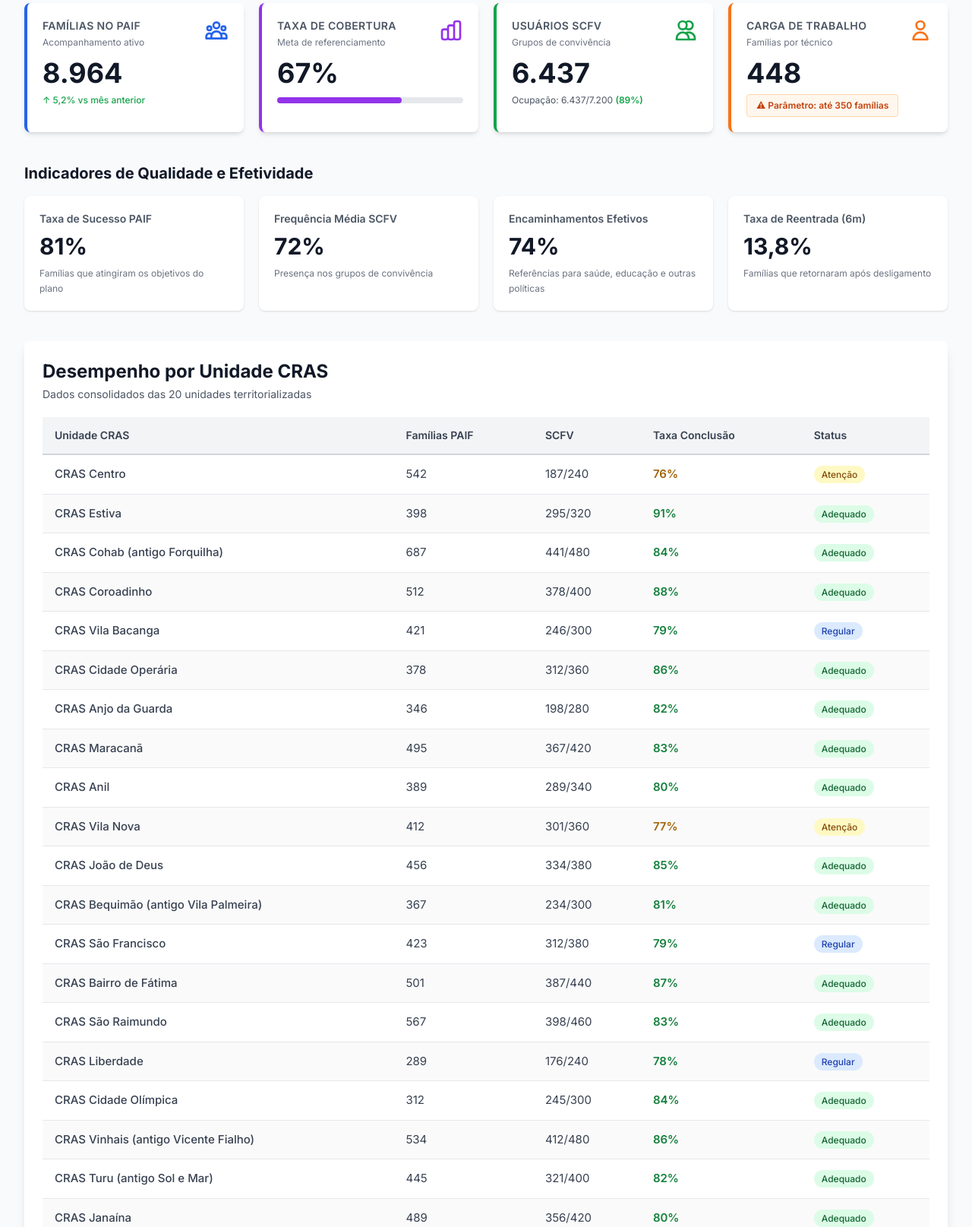
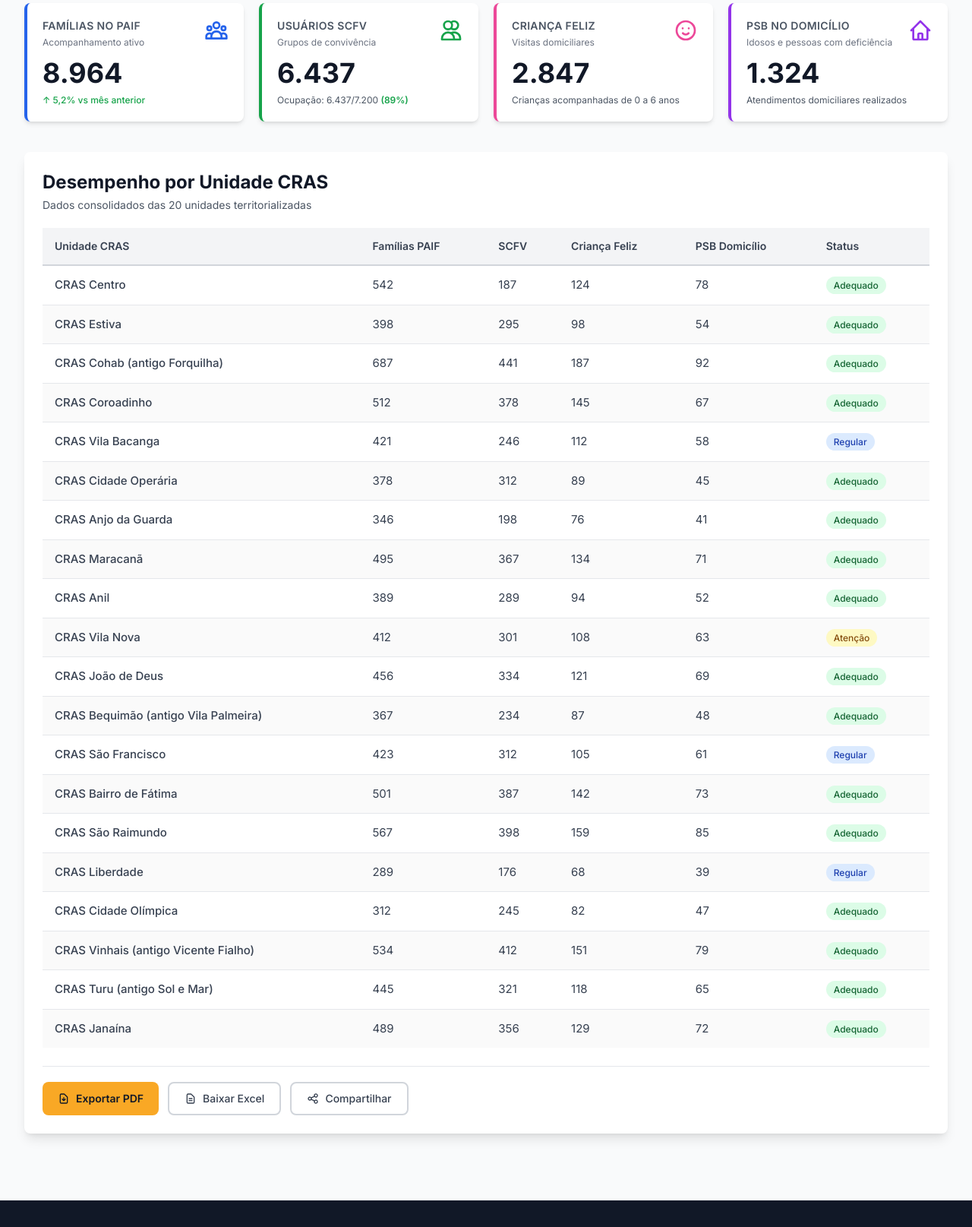
Before and after one commit to Jurandy1/siteteste, a plain HTML site: page index.html in a window 1280 px wide. Shown: the part 338-1953 px from the top of the page at 76% size. Drawn offline with nearby package versions, Linux system fonts and the light colour scheme.

Commit message:
Update index.html

```diff
--- a/index.html
+++ b/index.html
@@ -124,9 +124,9 @@
         </div>
 
         <!-- Cards de indicadores principais -->
-        <div class="grid grid-cols-1 sm:grid-cols-2 lg:grid-cols-4 gap-5 mb-8">
+        <div class="grid grid-cols-1 sm:grid-cols-2 lg:grid-cols-4 gap-5 mb-10">
 
-            <!-- Indicador 1 -->
+            <!-- Indicador 1: Famílias PAIF -->
             <div class="bg-white rounded-lg shadow-md p-5 card-kpi border-l-4 border-blue-600">
                 <div class="flex justify-between items-start mb-3">
                     <div class="flex-1">
@@ -143,26 +143,7 @@
                 </div>
             </div>
 
-            <!-- Indicador 2 -->
-            <div class="bg-white rounded-lg shadow-md p-5 card-kpi border-l-4 border-purple-600">
-                <div class="flex justify-between items-start mb-3">
-                    <div class="flex-1">
-                        <p class="text-sm font-semibold text-gray-600 uppercase tracking-wide">Taxa de Cobertura</p>
-                        <p class="text-xs text-gray-500 mt-1">Meta de referenciamento</p>
-                    </div>
-                    <svg class="w-8 h-8 text-purple-600 flex-shrink-0" fill="none" stroke="currentColor" viewBox="0 0 24 24">
-                        <path stroke-linecap="round" stroke-linejoin="round" stroke-width="2" d="M9 19v-6a2 2 0 00-2-2H5a2 2 0 00-2 2v6a2 2 0 002 2h2a2 2 0 002-2zm0 0V9a2 2 0 012-2h2a2 2 0 012 2v10m-6 0a2 2 0 002 2h2a2 2 0 002-2m0 0V5a2 2 0 012-2h2a2 2 0 012 2v14a2 2 0 01-2 2h-2a2 2 0 01-2-2z"/>
-                    </svg>
-                </div>
-                <div>
-                    <p class="text-4xl font-bold text-gray-900">67%</p>
-                    <div class="w-full bg-gray-200 rounded-full h-2 mt-3">
-                        <div class="bg-purple-600 h-2 rounded-full transition-all duration-500" style="width: 67%"></div>
-                    </div>
-                </div>
-            </div>
-
-            <!-- Indicador 3 -->
+            <!-- Indicador 2: Usuários SCFV -->
             <div class="bg-white rounded-lg shadow-md p-5 card-kpi border-l-4 border-green-600">
                 <div class="flex justify-between items-start mb-3">
                     <div class="flex-1">
@@ -179,53 +160,38 @@
                 </div>
             </div>
 
-            <!-- Indicador 4 -->
-            <div class="bg-white rounded-lg shadow-md p-5 card-kpi border-l-4 border-orange-500">
+            <!-- Indicador 3: Programa Criança Feliz -->
+            <div class="bg-white rounded-lg shadow-md p-5 card-kpi border-l-4 border-pink-500">
                 <div class="flex justify-between items-start mb-3">
                     <div class="flex-1">
-                        <p class="text-sm font-semibold text-gray-600 uppercase tracking-wide">Carga de Trabalho</p>
-                        <p class="text-xs text-gray-500 mt-1">Famílias por técnico</p>
+                        <p class="text-sm font-semibold text-gray-600 uppercase tracking-wide">Criança Feliz</p>
+                        <p class="text-xs text-gray-500 mt-1">Visitas domiciliares</p>
                     </div>
-                    <svg class="w-8 h-8 text-orange-500 flex-shrink-0" fill="none" stroke="currentColor" viewBox="0 0 24 24">
-                        <path stroke-linecap="round" stroke-linejoin="round" stroke-width="2" d="M16 7a4 4 0 11-8 0 4 4 0 018 0zM12 14a7 7 0 00-7 7h14a7 7 0 00-7-7z"/>
+                    <svg class="w-8 h-8 text-pink-500 flex-shrink-0" fill="none" stroke="currentColor" viewBox="0 0 24 24">
+                        <path stroke-linecap="round" stroke-linejoin="round" stroke-width="2" d="M14.828 14.828a4 4 0 01-5.656 0M9 10h.01M15 10h.01M21 12a9 9 0 11-18 0 9 9 0 0118 0z"/>
                     </svg>
                 </div>
                 <div>
-                    <p class="text-4xl font-bold text-gray-900">448</p>
-                    <div class="bg-orange-50 border border-orange-200 px-3 py-1.5 rounded text-xs mt-2 inline-block">
-                        <span class="text-orange-700 font-semibold">⚠ Parâmetro: até 350 famílias</span>
-                    </div>
+                    <p class="text-4xl font-bold text-gray-900">2.847</p>
+                    <p class="text-xs text-gray-600 mt-2">Crianças acompanhadas de 0 a 6 anos</p>
                 </div>
             </div>
-        </div>
 
-        <!-- Indicadores secundários -->
-        <h3 class="text-xl font-bold text-gray-900 mb-4 mt-10">Indicadores de Qualidade e Efetividade</h3>
-
-        <div class="grid grid-cols-1 sm:grid-cols-2 lg:grid-cols-4 gap-5 mb-10">
-
-            <div class="bg-white rounded-lg shadow p-5">
-                <p class="text-sm text-gray-600 font-semibold mb-1">Taxa de Sucesso PAIF</p>
-                <p class="text-3xl font-bold text-gray-900 mt-2">81%</p>
-                <p class="text-xs text-gray-500 mt-2 leading-relaxed">Famílias que atingiram os objetivos do plano</p>
-            </div>
-
-            <div class="bg-white rounded-lg shadow p-5">
-                <p class="text-sm text-gray-600 font-semibold mb-1">Frequência Média SCFV</p>
-                <p class="text-3xl font-bold text-gray-900 mt-2">72%</p>
-                <p class="text-xs text-gray-500 mt-2 leading-relaxed">Presença nos grupos de convivência</p>
-            </div>
-
-            <div class="bg-white rounded-lg shadow p-5">
-                <p class="text-sm text-gray-600 font-semibold mb-1">Encaminhamentos Efetivos</p>
-                <p class="text-3xl font-bold text-gray-900 mt-2">74%</p>
-                <p class="text-xs text-gray-500 mt-2 leading-relaxed">Referências para saúde, educação e outras políticas</p>
-            </div>
-
-            <div class="bg-white rounded-lg shadow p-5">
-                <p class="text-sm text-gray-600 font-semibold mb-1">Taxa de Reentrada (6m)</p>
-                <p class="text-3xl font-bold text-gray-900 mt-2">13,8%</p>
-                <p class="text-xs text-gray-500 mt-2 leading-relaxed">Famílias que retornaram após desligamento</p>
+            <!-- Indicador 4: PSB no Domicílio -->
+            <div class="bg-white rounded-lg shadow-md p-5 card-kpi border-l-4 border-purple-600">
+                <div class="flex justify-between items-start mb-3">
+                    <div class="flex-1">
+                        <p class="text-sm font-semibold text-gray-600 uppercase tracking-wide">PSB no Domicílio</p>
+                        <p class="text-xs text-gray-500 mt-1">Idosos e pessoas com deficiência</p>
+                    </div>
+                    <svg class="w-8 h-8 text-purple-600 flex-shrink-0" fill="none" stroke="currentColor" viewBox="0 0 24 24">
+                        <path stroke-linecap="round" stroke-linejoin="round" stroke-width="2" d="M3 12l2-2m0 0l7-7 7 7M5 10v10a1 1 0 001 1h3m10-11l2 2m-2-2v10a1 1 0 01-1 1h-3m-6 0a1 1 0 001-1v-4a1 1 0 011-1h2a1 1 0 011 1v4a1 1 0 001 1m-6 0h6"/>
+                    </svg>
+                </div>
+                <div>
+                    <p class="text-4xl font-bold text-gray-900">1.324</p>
+                    <p class="text-xs text-gray-600 mt-2">Atendimentos domiciliares realizados</p>
+                </div>
             </div>
         </div>
 
@@ -246,7 +212,8 @@
                                 <th class="text-left py-3.5 px-4 font-semibold text-gray-700 text-sm">Unidade CRAS</th>
                                 <th class="text-left py-3.5 px-4 font-semibold text-gray-700 text-sm">Famílias PAIF</th>
                                 <th class="text-left py-3.5 px-4 font-semibold text-gray-700 text-sm">SCFV</th>
-                                <th class="text-left py-3.5 px-4 font-semibold text-gray-700 text-sm">Taxa Conclusão</th>
+                                <th class="text-left py-3.5 px-4 font-semibold text-gray-700 text-sm">Criança Feliz</th>
+                                <th class="text-left py-3.5 px-4 font-semibold text-gray-700 text-sm">PSB Domicílio</th>
                                 <th class="text-left py-3.5 px-4 font-semibold text-gray-700 text-sm">Status</th>
                             </tr>
                         </thead>
@@ -254,141 +221,161 @@
                             <tr class="border-b border-gray-200">
                                 <td class="py-3.5 px-4 font-medium">CRAS Centro</td>
                                 <td class="py-3.5 px-4">542</td>
-                                <td class="py-3.5 px-4">187/240</td>
-                                <td class="py-3.5 px-4"><span class="font-semibold text-yellow-700">76%</span></td>
-                                <td class="py-3.5 px-4"><span class="text-xs bg-yellow-100 text-yellow-800 px-2.5 py-1 rounded-full font-medium">Atenção</span></td>
+                                <td class="py-3.5 px-4">187</td>
+                                <td class="py-3.5 px-4">124</td>
+                                <td class="py-3.5 px-4">78</td>
+                                <td class="py-3.5 px-4"><span class="text-xs bg-green-100 text-green-800 px-2.5 py-1 rounded-full font-medium">Adequado</span></td>
                             </tr>
                             <tr class="border-b border-gray-200">
                                 <td class="py-3.5 px-4 font-medium">CRAS Estiva</td>
                                 <td class="py-3.5 px-4">398</td>
-                                <td class="py-3.5 px-4">295/320</td>
-                                <td class="py-3.5 px-4"><span class="font-semibold text-green-700">91%</span></td>
+                                <td class="py-3.5 px-4">295</td>
+                                <td class="py-3.5 px-4">98</td>
+                                <td class="py-3.5 px-4">54</td>
                                 <td class="py-3.5 px-4"><span class="text-xs bg-green-100 text-green-800 px-2.5 py-1 rounded-full font-medium">Adequado</span></td>
                             </tr>
                             <tr class="border-b border-gray-200">
                                 <td class="py-3.5 px-4 font-medium">CRAS Cohab (antigo Forquilha)</td>
                                 <td class="py-3.5 px-4">687</td>
-                                <td class="py-3.5 px-4">441/480</td>
-                                <td class="py-3.5 px-4"><span class="font-semibold text-green-700">84%</span></td>
+                                <td class="py-3.5 px-4">441</td>
+                                <td class="py-3.5 px-4">187</td>
+                                <td class="py-3.5 px-4">92</td>
                                 <td class="py-3.5 px-4"><span class="text-xs bg-green-100 text-green-800 px-2.5 py-1 rounded-full font-medium">Adequado</span></td>
                             </tr>
                             <tr class="border-b border-gray-200">
                                 <td class="py-3.5 px-4 font-medium">CRAS Coroadinho</td>
                                 <td class="py-3.5 px-4">512</td>
-                                <td class="py-3.5 px-4">378/400</td>
-                                <td class="py-3.5 px-4"><span class="font-semibold text-green-700">88%</span></td>
+                                <td class="py-3.5 px-4">378</td>
+                                <td class="py-3.5 px-4">145</td>
+                                <td class="py-3.5 px-4">67</td>
                                 <td class="py-3.5 px-4"><span class="text-xs bg-green-100 text-green-800 px-2.5 py-1 rounded-full font-medium">Adequado</span></td>
                             </tr>
                             <tr class="border-b border-gray-200">
                                 <td class="py-3.5 px-4 font-medium">CRAS Vila Bacanga</td>
                                 <td class="py-3.5 px-4">421</td>
-                                <td class="py-3.5 px-4">246/300</td>
-                                <td class="py-3.5 px-4"><span class="font-semibold text-green-700">79%</span></td>
+                                <td class="py-3.5 px-4">246</td>
+                                <td class="py-3.5 px-4">112</td>
+                                <td class="py-3.5 px-4">58</td>
                                 <td class="py-3.5 px-4"><span class="text-xs bg-blue-100 text-blue-800 px-2.5 py-1 rounded-full font-medium">Regular</span></td>
                             </tr>
                             <tr class="border-b border-gray-200">
                                 <td class="py-3.5 px-4 font-medium">CRAS Cidade Operária</td>
                                 <td class="py-3.5 px-4">378</td>
-                                <td class="py-3.5 px-4">312/360</td>
-                                <td class="py-3.5 px-4"><span class="font-semibold text-green-700">86%</span></td>
+                                <td class="py-3.5 px-4">312</td>
+                                <td class="py-3.5 px-4">89</td>
+                                <td class="py-3.5 px-4">45</td>
                                 <td class="py-3.5 px-4"><span class="text-xs bg-green-100 text-green-800 px-2.5 py-1 rounded-full font-medium">Adequado</span></td>
                             </tr>
                             <tr class="border-b border-gray-200">
                                 <td class="py-3.5 px-4 font-medium">CRAS Anjo da Guarda</td>
                                 <td class="py-3.5 px-4">346</td>
-                                <td class="py-3.5 px-4">198/280</td>
-                                <td class="py-3.5 px-4"><span class="font-semibold text-green-700">82%</span></td>
+                                <td class="py-3.5 px-4">198</td>
+                                <td class="py-3.5 px-4">76</td>
+                                <td class="py-3.5 px-4">41</td>
                                 <td class="py-3.5 px-4"><span class="text-xs bg-green-100 text-green-800 px-2.5 py-1 rounded-full font-medium">Adequado</span></td>
                             </tr>
                             <tr class="border-b border-gray-200">
                                 <td class="py-3.5 px-4 font-medium">CRAS Maracanã</td>
                                 <td class="py-3.5 px-4">495</td>
-                                <td class="py-3.5 px-4">367/420</td>
-                                <td class="py-3.5 px-4"><span class="font-semibold text-green-700">83%</span></td>
+                                <td class="py-3.5 px-4">367</td>
+                                <td class="py-3.5 px-4">134</td>
+                                <td class="py-3.5 px-4">71</td>
                                 <td class="py-3.5 px-4"><span class="text-xs bg-green-100 text-green-800 px-2.5 py-1 rounded-full font-medium">Adequado</span></td>
                             </tr>
                             <tr class="border-b border-gray-200">
                                 <td class="py-3.5 px-4 font-medium">CRAS Anil</td>
                                 <td class="py-3.5 px-4">389</td>
-                                <td class="py-3.5 px-4">289/340</td>
-                                <td class="py-3.5 px-4"><span class="font-semibold text-green-700">80%</span></td>
+                                <td class="py-3.5 px-4">289</td>
+                                <td class="py-3.5 px-4">94</td>
+                                <td class="py-3.5 px-4">52</td>
                                 <td class="py-3.5 px-4"><span class="text-xs bg-green-100 text-green-800 px-2.5 py-1 rounded-full font-medium">Adequado</span></td>
                             </tr>
                             <tr class="border-b border-gray-200">
                                 <td class="py-3.5 px-4 font-medium">CRAS Vila Nova</td>
                                 <td class="py-3.5 px-4">412</td>
-                                <td class="py-3.5 px-4">301/360</td>
-                                <td class="py-3.5 px-4"><span class="font-semibold text-yellow-700">77%</span></td>
+                                <td class="py-3.5 px-4">301</td>
+                                <td class="py-3.5 px-4">108</td>
+                                <td class="py-3.5 px-4">63</td>
                                 <td class="py-3.5 px-4"><span class="text-xs bg-yellow-100 text-yellow-800 px-2.5 py-1 rounded-full font-medium">Atenção</span></td>
                             </tr>
                             <tr class="border-b border-gray-200">
                                 <td class="py-3.5 px-4 font-medium">CRAS João de Deus</td>
                                 <td class="py-3.5 px-4">456</td>
-                                <td class="py-3.5 px-4">334/380</td>
-                                <td class="py-3.5 px-4"><span class="font-semibold text-green-700">85%</span></td>
+                                <td class="py-3.5 px-4">334</td>
+                                <td class="py-3.5 px-4">121</td>
+                                <td class="py-3.5 px-4">69</td>
                                 <td class="py-3.5 px-4"><span class="text-xs bg-green-100 text-green-800 px-2.5 py-1 rounded-full font-medium">Adequado</span></td>
                             </tr>
                             <tr class="border-b border-gray-200">
                                 <td class="py-3.5 px-4 font-medium">CRAS Bequimão (antigo Vila Palmeira)</td>
                                 <td class="py-3.5 px-4">367</td>
-                                <td class="py-3.5 px-4">234/300</td>
-                                <td class="py-3.5 px-4"><span class="font-semibold text-green-700">81%</span></td>
+                                <td class="py-3.5 px-4">234</td>
+                                <td class="py-3.5 px-4">87</td>
+                                <td class="py-3.5 px-4">48</td>
                                 <td class="py-3.5 px-4"><span class="text-xs bg-green-100 text-green-800 px-2.5 py-1 rounded-full font-medium">Adequado</span></td>
                             </tr>
                             <tr class="border-b border-gray-200">
                                 <td class="py-3.5 px-4 font-medium">CRAS São Francisco</td>
                                 <td class="py-3.5 px-4">423</td>
-                                <td class="py-3.5 px-4">312/380</td>
-                                <td class="py-3.5 px-4"><span class="font-semibold text-green-700">79%</span></td>
+                                <td class="py-3.5 px-4">312</td>
+                                <td class="py-3.5 px-4">105</td>
+                                <td class="py-3.5 px-4">61</td>
                                 <td class="py-3.5 px-4"><span class="text-xs bg-blue-100 text-blue-800 px-2.5 py-1 rounded-full font-medium">Regular</span></td>
                             </tr>
                             <tr class="border-b border-gray-200">
                                 <td class="py-3.5 px-4 font-medium">CRAS Bairro de Fátima</td>
                                 <td class="py-3.5 px-4">501</td>
-                                <td class="py-3.5 px-4">387/440</td>
-                                <td class="py-3.5 px-4"><span class="font-semibold text-green-700">87%</span></td>
+                                <td class="py-3.5 px-4">387</td>
+                                <td class="py-3.5 px-4">142</td>
+                                <td class="py-3.5 px-4">73</td>
                                 <td class="py-3.5 px-4"><span class="text-xs bg-green-100 text-green-800 px-2.5 py-1 rounded-full font-medium">Adequado</span></td>
                             </tr>
                             <tr class="border-b border-gray-200">
                                 <td class="py-3.5 px-4 font-medium">CRAS São Raimundo</td>
                                 <td class="py-3.5 px-4">567</td>
-                                <td class="py-3.5 px-4">398/460</td>
-                                <td class="py-3.5 px-4"><span class="font-semibold text-green-700">83%</span></td>
+                                <td class="py-3.5 px-4">398</td>
+                                <td class="py-3.5 px-4">159</td>
+                                <td class="py-3.5 px-4">85</td>
                                 <td class="py-3.5 px-4"><span class="text-xs bg-green-100 text-green-800 px-2.5 py-1 rounded-full font-medium">Adequado</span></td>
                             </tr>
                             <tr class="border-b border-gray-200">
                                 <td class="py-3.5 px-4 font-medium">CRAS Liberdade</td>
                                 <td class="py-3.5 px-4">289</td>
-                                <td class="py-3.5 px-4">176/240</td>
-                                <td class="py-3.5 px-4"><span class="font-semibold text-green-700">78%</span></td>
+                                <td class="py-3.5 px-4">176</td>
+                                <td class="py-3.5 px-4">68</td>
+                                <td class="py-3.5 px-4">39</td>
                                 <td class="py-3.5 px-4"><span class="text-xs bg-blue-100 text-blue-800 px-2.5 py-1 rounded-full font-medium">Regular</span></td>
                             </tr>
                             <tr class="border-b border-gray-200">
                                 <td class="py-3.5 px-4 font-medium">CRAS Cidade Olímpica</td>
                                 <td class="py-3.5 px-4">312</td>
-                                <td class="py-3.5 px-4">245/300</td>
-                                <td class="py-3.5 px-4"><span class="font-semibold text-green-700">84%</span></td>
+                                <td class="py-3.5 px-4">245</td>
+                                <td class="py-3.5 px-4">82</td>
+                                <td class="py-3.5 px-4">47</td>
                                 <td class="py-3.5 px-4"><span class="text-xs bg-green-100 text-green-800 px-2.5 py-1 rounded-full font-medium">Adequado</span></td>
                             </tr>
                             <tr class="border-b border-gray-200">
                                 <td class="py-3.5 px-4 font-medium">CRAS Vinhais (antigo Vicente Fialho)</td>
                                 <td class="py-3.5 px-4">534</td>
-                                <td class="py-3.5 px-4">412/480</td>
-                                <td class="py-3.5 px-4"><span class="font-semibold text-green-700">86%</span></td>
+                                <td class="py-3.5 px-4">412</td>
+                                <td class="py-3.5 px-4">151</td>
+                                <td class="py-3.5 px-4">79</td>
                                 <td class="py-3.5 px-4"><span class="text-xs bg-green-100 text-green-800 px-2.5 py-1 rounded-full font-medium">Adequado</span></td>
                             </tr>
                             <tr class="border-b border-gray-200">
                                 <td class="py-3.5 px-4 font-medium">CRAS Turu (antigo Sol e Mar)</td>
                                 <td class="py-3.5 px-4">445</td>
-                                <td class="py-3.5 px-4">321/400</td>
-                                <td class="py-3.5 px-4"><span class="font-semibold text-green-700">82%</span></td>
+                                <td class="py-3.5 px-4">321</td>
+                                <td class="py-3.5 px-4">118</td>
+                                <td class="py-3.5 px-4">65</td>
                                 <td class="py-3.5 px-4"><span class="text-xs bg-green-100 text-green-800 px-2.5 py-1 rounded-full font-medium">Adequado</span></td>
                             </tr>
                             <tr>
                                 <td class="py-3.5 px-4 font-medium">CRAS Janaína</td>
                                 <td class="py-3.5 px-4">489</td>
-                                <td class="py-3.5 px-4">356/420</td>
-                                <td class="py-3.5 px-4"><span class="font-semibold text-green-700">80%</span></td>
+                                <td class="py-3.5 px-4">356</td>
+                                <td class="py-3.5 px-4">129</td>
+                                <td class="py-3.5 px-4">72</td>
                                 <td class="py-3.5 px-4"><span class="text-xs bg-green-100 text-green-800 px-2.5 py-1 rounded-full font-medium">Adequado</span></td>
                             </tr>
                         </tbody>
@@ -429,10 +416,13 @@
             <div class="grid grid-cols-1 md:grid-cols-3 gap-8">
                 <div>
                     <h4 class="text-white font-bold mb-3 text-base">SEMCAS</h4>
-
+                    <p class="text-sm leading-relaxed">
+                        Secretaria Municipal da Criança e Assistência Social de São Luís
+                    </p>
 
             </div>
         </div>
     </footer>
+
 </body>
 </html>
```
